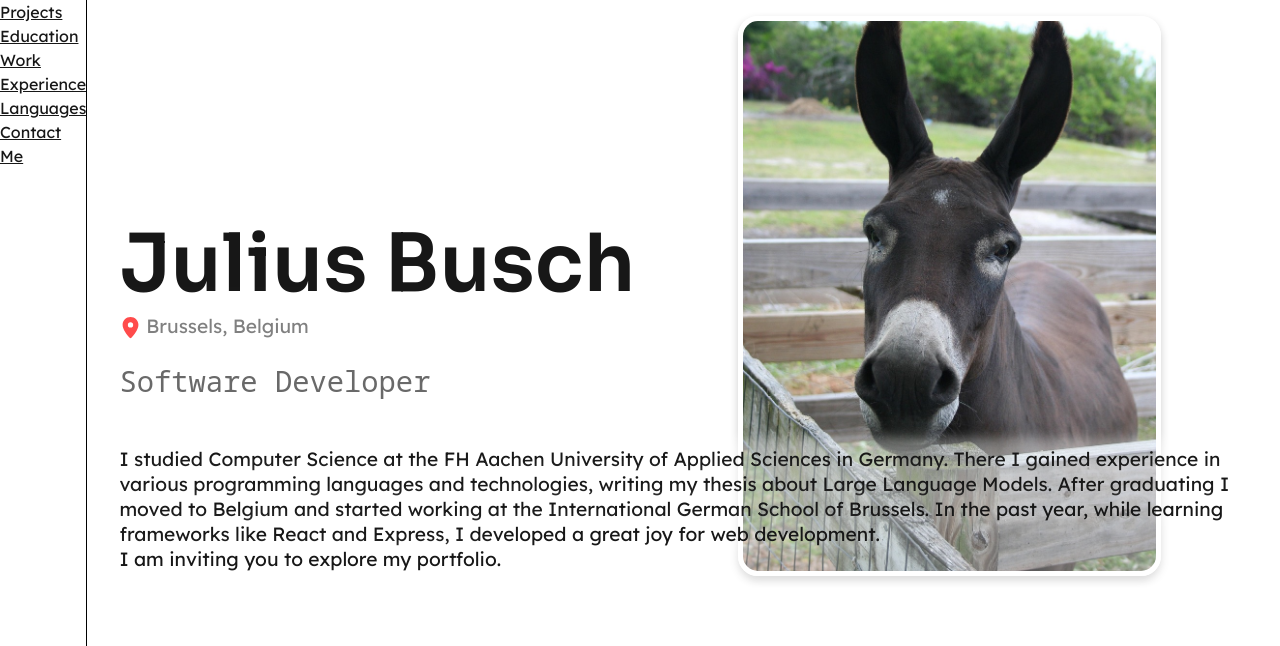
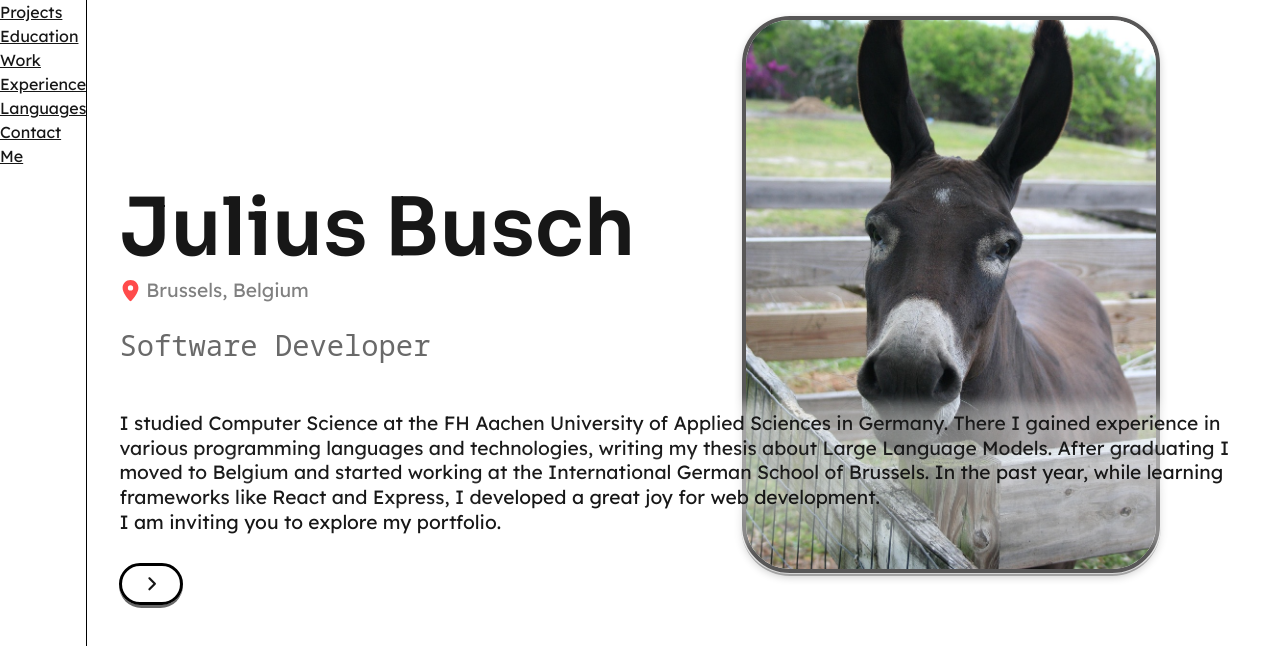
Before and after one commit to julii-b/portfolio-website, a Next.js app: page / in a window 1280 px wide. Shown: the top 646 px of the page. Built offline with nearby package versions, Linux system fonts and the light colour scheme; a web font is replaced by a local one.

Commit message:
feat: improve header styling and add button to proceed

```diff
--- a/app/components/header/header.module.css
+++ b/app/components/header/header.module.css
@@ -37,11 +37,18 @@
 
 .profilePictureContainer {
   position: absolute;
+  display: flex;
+  justify-content: center;
+  align-items: center;
   top: 2%;
   right: 10%;
   z-index: -1;
+  aspect-ratio: 3/4;
   max-width: 40%;
   max-height: 70vh;
+  padding: 0 1px 1px 1px;
+  border-radius: calc(3em + 1px);
+  border-bottom: solid 2px #bababa;
 }
 @media (max-width: 600px) {
   .profilePictureContainer {
@@ -50,10 +57,11 @@
 }
 .profilePicture {
   width: 100%;
-  height: auto;
+  height: 100%;
   max-height: 70vh;
   border: 5px solid white;
-  border-radius: 20px;
+  border-radius: 3em;
+  border: solid 4px #585757;
   box-shadow: 0 4px 8px rgba(0, 0, 0, 0.2);
 }
 
--- a/app/components/header/header.tsx
+++ b/app/components/header/header.tsx
@@ -3,9 +3,10 @@
 import styles from "./header.module.css";
 import Image from "next/image";
 import { FontAwesomeIcon } from '@fortawesome/react-fontawesome';
-import { faICursor, faLocationDot } from '@fortawesome/free-solid-svg-icons';
+import { faAngleRight, faICursor, faLocationDot } from '@fortawesome/free-solid-svg-icons';
 import { motion } from "motion/react"
 import { use, useEffect, useState } from "react";
+import { Button, ButtonLink } from "@/app/ui/button";
 
 
 export default function Header() {
@@ -99,6 +100,10 @@ export default function Header() {
         I am inviting you to explore my portfolio.
       </p>
 
+      <ButtonLink href="#projects">
+        <FontAwesomeIcon icon={faAngleRight} />
+      </ButtonLink>
+
     </header>
 
   );
--- a/app/ui/button.module.css
+++ b/app/ui/button.module.css
@@ -1,6 +1,7 @@
 .container {
   display: inline-block;
   border-bottom: 3px solid dimgray;
+  background-color: white;
   padding: 0;
   margin: 0;
   border-radius: 20.2em;
```
